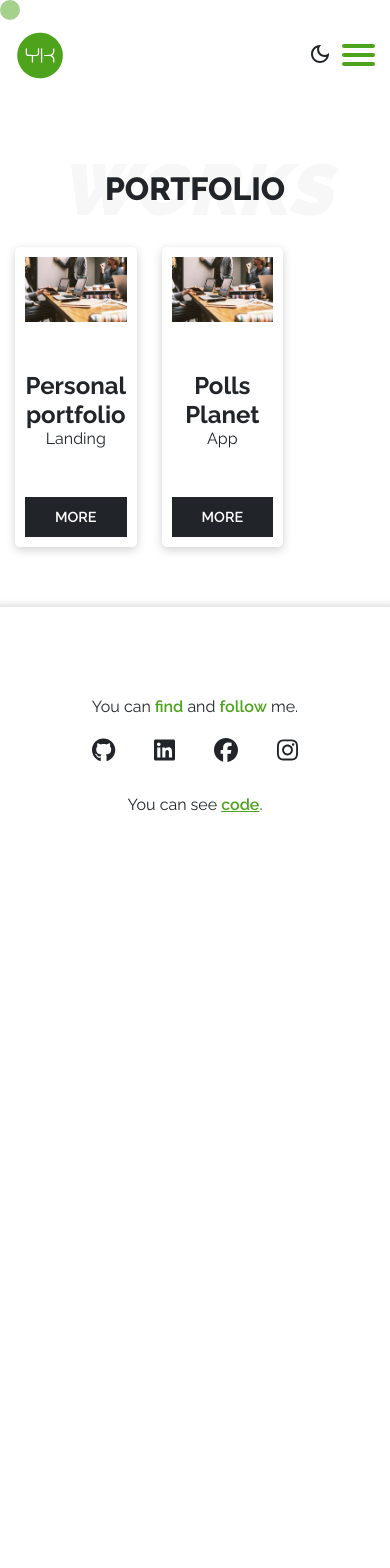
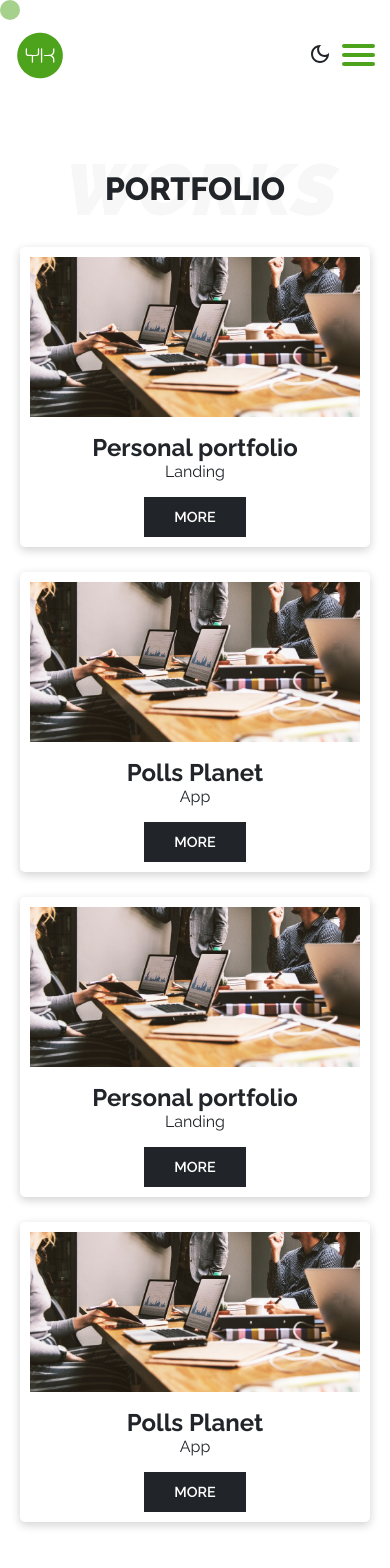
Before and after one commit to khreptunyevhen/react-portfolio, a React (Vite) app: page /portfolio in a window 390 px wide. Shown: the top 1568 px of the page. Before the commit the page ends 844 px from the top, so only its background shows below. Built offline with nearby package versions, Linux system fonts and the light colour scheme.

Commit message:
Responsive a portfolio page

```diff
--- a/src/components/styles/projectsBox.css
+++ b/src/components/styles/projectsBox.css
@@ -2,6 +2,19 @@
   display: grid;
   grid-template-columns: repeat(3, 1fr);
   grid-template-rows: 300px;
+  grid-auto-rows: 300px;
   gap: 25px;
   padding-top: 10px;
 }
+
+@media (max-width: 768px) {
+  .portfolio__projects {
+    grid-template-columns: repeat(2, 1fr);
+  }
+}
+
+@media (max-width: 640px) {
+  .portfolio__projects {
+    grid-template-columns: repeat(1, 1fr);
+  }
+}
--- a/src/components/styles/smallProject.css
+++ b/src/components/styles/smallProject.css
@@ -20,3 +20,10 @@
 .project:hover {
   box-shadow: 0px 3px 25px var(--font-color-opacity);
 }
+
+@media (max-width: 640px) {
+  .project {
+    max-width: 350px;
+    margin: 0 auto;
+  }
+}
--- a/src/source/info.js
+++ b/src/source/info.js
@@ -119,5 +119,59 @@ export const info = {
       preview: "not yet",
       time: "2023-09-04",
     },
+    {
+      id: 1,
+      idLink: "personal-website",
+      title: "Personal portfolio",
+      type: "Landing",
+      description:
+        "Lorem ipsum dolor sit amet consectetur adipisicing elit. Dignissimos odit, labore cum, magni est reiciendis esse nihil id sunt saepe ullam velit molestias beatae voluptas tenetur nemo quisquam iure possimus. Aliquid culpa alias, cum, ducimus cupiditate nihil quaerat delectus facilis molestias eaque architecto odio saepe obcaecati ex ipsa provident debitis harum esse tempore itaque ea a nesciunt numquam similique. Nisi!",
+      shortDescription:
+        "Lorem ipsum dolor sit amet consectetur adipisicing elit.",
+      technology: {
+        title: "Technology",
+        skills: [
+          "HTML",
+          "CSS/SCSS",
+          "TailwindCSS",
+          "JavaScript",
+          "React",
+          "Debug",
+          "Responsive Design",
+          "BEM methodology",
+        ],
+      },
+      img: "./images/projects/gallery-1.jpg",
+      code: "https://github.com/khreptunyevhen/react-portfolio",
+      preview: "not yet",
+      time: "2023-09-04",
+    },
+    {
+      id: 2,
+      idLink: "polls-planet",
+      title: "Polls Planet",
+      type: "App",
+      description:
+        "Lorem ipsum dolor sit amet consectetur adipisicing elit. Dignissimos odit, labore cum, magni est reiciendis esse nihil id sunt saepe ullam velit molestias beatae voluptas tenetur nemo quisquam iure possimus. Aliquid culpa alias, cum, ducimus cupiditate nihil quaerat delectus facilis molestias eaque architecto odio saepe obcaecati ex ipsa provident debitis harum esse tempore itaque ea a nesciunt numquam similique. Nisi!",
+      shortDescription:
+        "Lorem ipsum dolor sit amet consectetur adipisicing elit.",
+      technology: {
+        title: "Technology",
+        skills: [
+          "HTML",
+          "CSS/SCSS",
+          "TailwindCSS",
+          "JavaScript",
+          "React",
+          "Debug",
+          "Responsive Design",
+          "BEM methodology",
+        ],
+      },
+      img: "./images/projects/gallery-1.jpg",
+      code: "https://github.com/khreptunyevhen/PollsPlanet",
+      preview: "not yet",
+      time: "2023-09-04",
+    },
   ],
 };
```
